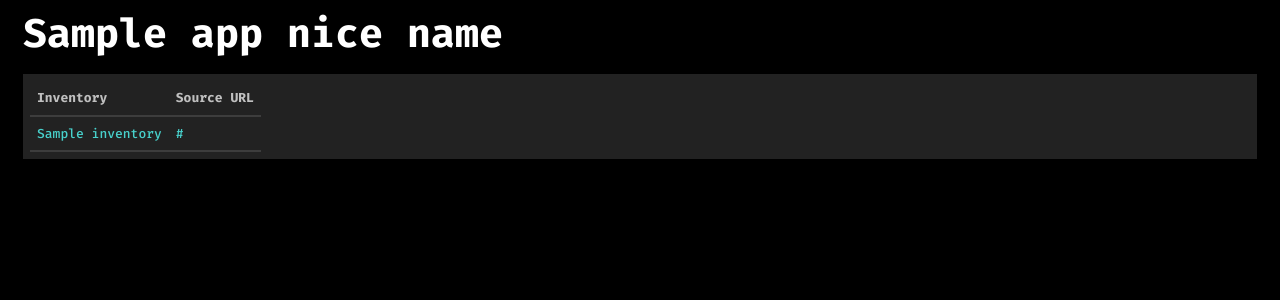
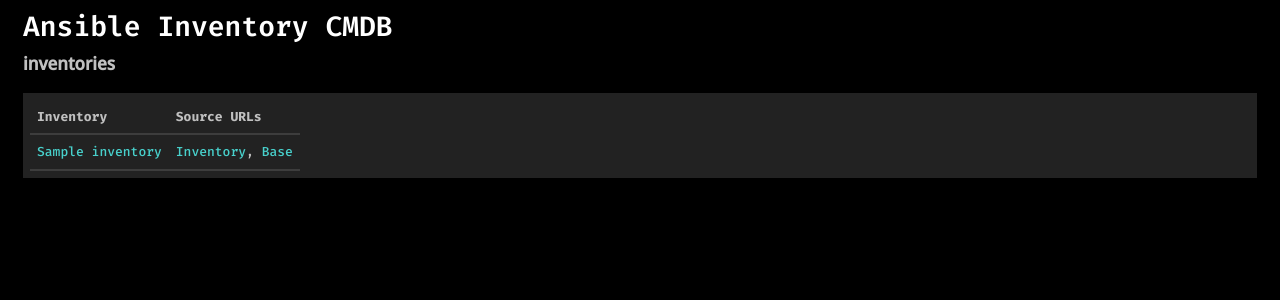
Before and after one commit to kism/ansible-inventory-cmdb, a Flask app: template ansibleinventorycmdb/templates/home.html.j2 in a window 1280 px wide. Shown: the top 300 px of the page. Run offline with Flask 3, Linux system fonts and the light colour scheme; the template is opened without the code that fills it: most values are stand-ins (such as "Sample title", 1, 10 or a date in 2020); parts of the project's set-up code (start-up, migrations or seed data) failed here and were passed over.

Commit message:
nearly fixed css

```diff
--- a/ansibleinventorycmdb/bp_cmdb.py
+++ b/ansibleinventorycmdb/bp_cmdb.py
@@ -43,7 +43,7 @@ def home() -> str:
 
     inventories = cmdb.get_inventories()
 
-    return render_template("home.html.j2", __app_nice_name="Ansible Inventory CMDB", inventories=inventories)
+    return render_template("home.html.j2", inventories=inventories)
 
 
 # Flask homepage, generally don't have this as a blueprint.
--- a/ansibleinventorycmdb/static/zy.css
+++ b/ansibleinventorycmdb/static/zy.css
@@ -292,7 +292,6 @@ table {
 table,
 th,
 td {
-  border-bottom: 1px solid black;
   padding: 7px;
   vertical-align: inherit;
   text-align: left;
--- a/ansibleinventorycmdb/templates/home.html.j2
+++ b/ansibleinventorycmdb/templates/home.html.j2
@@ -2,7 +2,7 @@
 <html lang="en">
 
 <head>
-    <title>{{ __app_nice_name }}</title>
+    <title>Ansible Inventory CMDB</title>
     <meta name="viewport" content="width=device-width, initial-scale=1">
     <meta http-equiv="X-Clacks-Overhead" content="GNU Terry Pratchett" />
     <link rel="stylesheet" href="/static/zy.css" />
@@ -10,13 +10,14 @@
 
 <body>
     <main>
-        <h1 id="TITLE">{{ __app_nice_name }}</h1>
+        <h2>Ansible Inventory CMDB</h2>
+        <p><b>inventories</b></p>
         <table>
             <tr>
                 <th>Inventory</th>
-                <th>Source URL</th>
+                <th>Source URLs</th>
             </tr>
-        {% for inventory, inventory_dict in inventories.items() %}<tr><td><a href="/inventory/{{ inventory }}">{{ inventory }}</a></td><td><a href="{{ inventory_dict['url'] }}">{{ inventory_dict['url'] }}</a></td></tr>{% endfor %}
+        {% for inventory, inventory_dict in inventories.items() %}<tr><td><a href="/inventory/{{ inventory }}">{{ inventory }}</a></td><td><a href="{{ inventory_dict['url'] }}">Inventory</a>, <a href="{{ inventory_dict['base_url'] }}">Base</a></td></tr>{% endfor %}
     </main>
 </body>
 
--- a/ansibleinventorycmdb/templates/inventory.html.j2
+++ b/ansibleinventorycmdb/templates/inventory.html.j2
@@ -10,7 +10,8 @@
 
 <body>
     <main>
-        <br><p id="TITLE"><a href="/">inventories</a> / <b>{{ inventory_name }}</b></p>
+        <h2>Ansible Inventory CMDB</h2>
+        <p><a href="/">inventories</a> / <b>{{ inventory_name }}</b></p>
         <table id="Hosts">
             <tr>
                 {% for key, value in schema_mapping.items() %}<th onclick="sortTable({{ loop.index0 }})"">{{ value }}</th>{% endfor %}<th>Host Vars</th><th>Group Vars</th>
--- a/ansibleinventorycmdb/templates/vars.html.j2
+++ b/ansibleinventorycmdb/templates/vars.html.j2
@@ -10,7 +10,8 @@
 
 <body>
     <main>
-        <br><p><a href="/">inventories</a> / <a href="/inventory/{{ __inventory }}">{{ __inventory }}</a> / {{ __thing }}: <b>{{ __host }}</b></p>
+        <h2>Ansible Inventory CMDB</h2>
+        <p><a href="/">inventories</a> / <a href="/inventory/{{ __inventory }}">{{ __inventory }}</a> / {{ __thing }}: <b>{{ __host }}</b></p>
         <code>{{ __vars }}</code>
     </main>
 </body>
```
